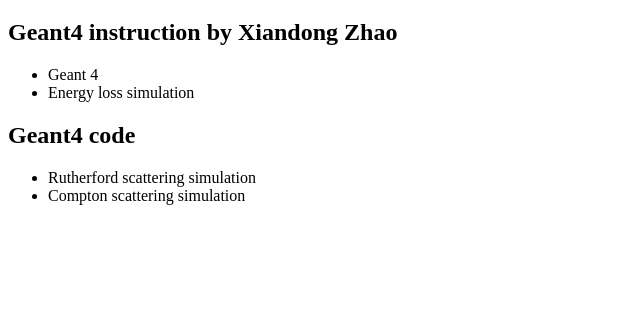
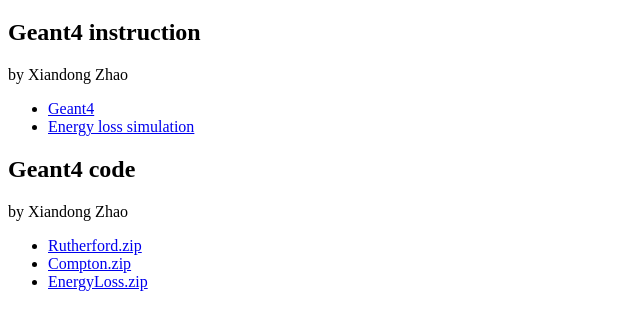
Before and after one commit to wplongpub/old_wplongpub.github.io, a plain HTML site: page physics7361.html in a window 1280 px wide. Shown: the part 61-390 px from the top of the page, without its empty margins (0-640 px from the left). Drawn offline with Linux system fonts and the light colour scheme.

Commit message:
Sep 2 2015

```diff
--- a/physics7361.html
+++ b/physics7361.html
@@ -1,20 +1,23 @@
 <!DOCTYPE html>
 <html lang="en">
   <head>
-    <title> wplongpub </title>
+    <title> PHYS 7361 </title>
   </head>
   <body>
     <h1> PHYS 7361 </h1>
-    <h2> Geant4 instruction by Xiandong Zhao </h2>
+    <h2> Geant4 instruction </h2>
+    <p> by Xiandong Zhao </p>
     <ul>
-      <li> Geant 4 </li>
-      <li> Energy loss simulation </li>
+      <li> <a href="Geant4.pdf"> Geant4 </a>  </li>
+      <li> <a href="EnergyLossSimulation.pdf"> Energy loss simulation </a> </li>
     </ul>
 
     <h2> Geant4 code </h2>
+    <p> by Xiandong Zhao </p>
     <ul>
-      <li> Rutherford scattering simulation </li>
-      <li> Compton scattering simulation </li>
+      <li> <a href="Rutherford.zip"> Rutherford.zip </a> </li>
+      <li> <a href="Compton.zip"> Compton.zip </a> </li>
+      <li> <a href="EnergyLoss.zip"> EnergyLoss.zip </a> </li>
     </ul>
   </body>
 </html>
```
Also changed, not shown: index.html (+4 -0 lines), git_instruction.txt (added), 5 other files.
